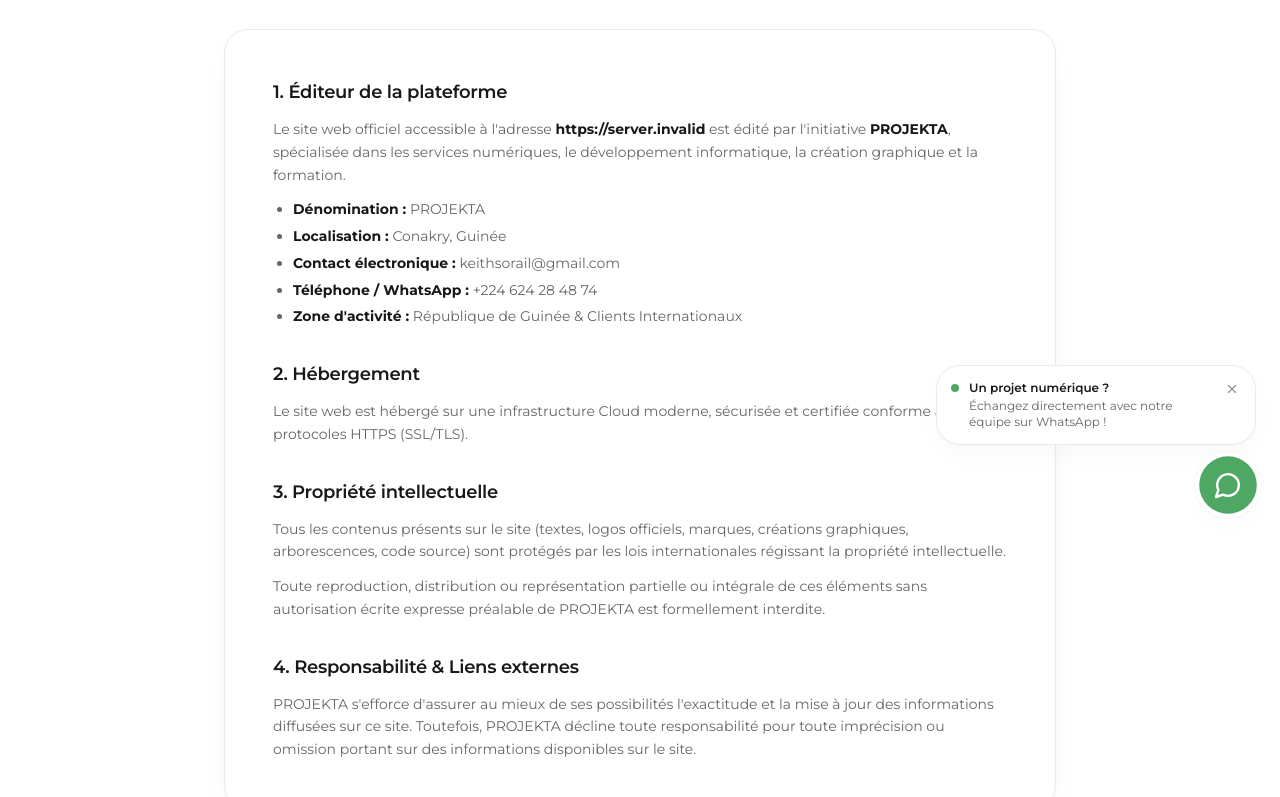
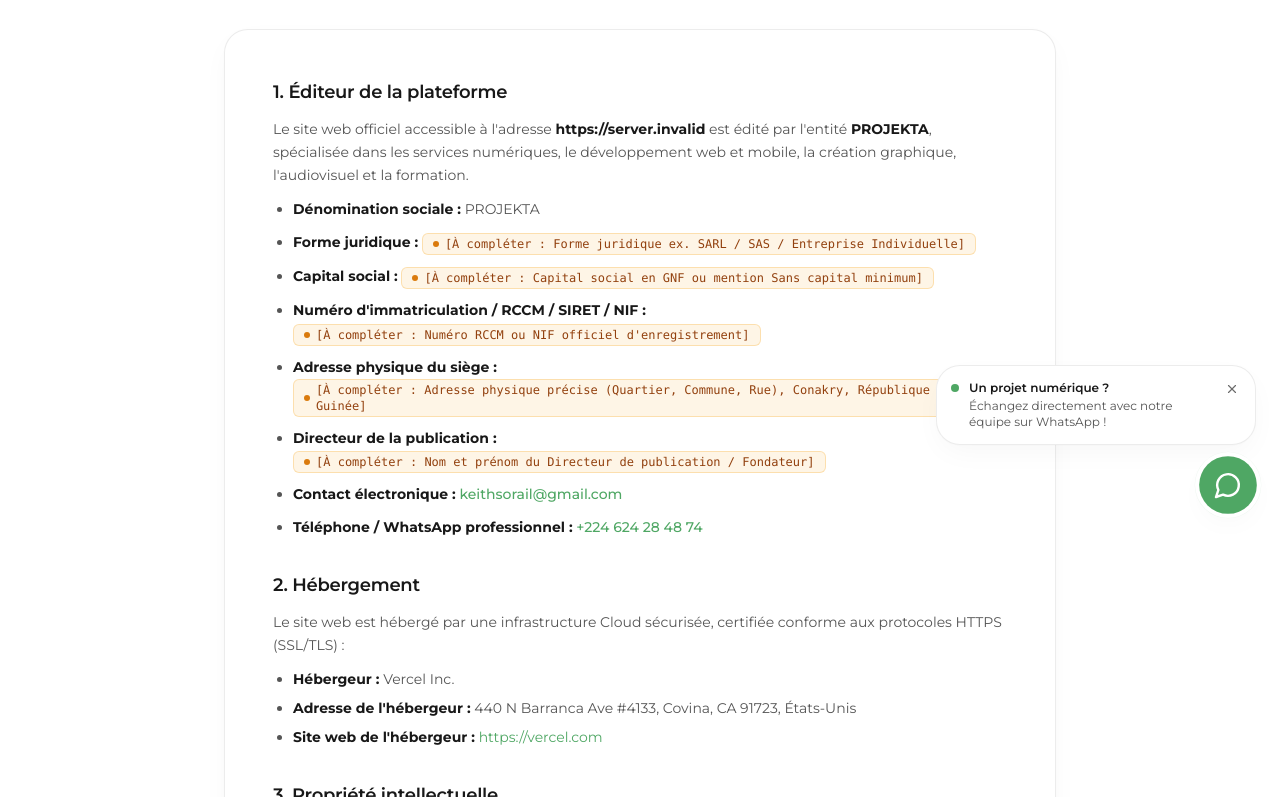
Before and after one commit to sorail742/projekta, a Next.js app: page /mentions-legales in a window 1280 px wide. Shown: the part 263-1060 px from the top of the page. Built offline with nearby package versions, Linux system fonts and the light colour scheme; no server answers.

Commit message:
fix(audit-final): add branded 404, wcag aa contrast tokens, signaled legal placeholders and viewport export

```diff
--- a/src/app/globals.css
+++ b/src/app/globals.css
@@ -6,7 +6,7 @@
   --color-primary: #4FA764;
   --color-secondary: #3D74AC;
   --color-ink: #181818;
-  --color-ink-muted: #666666;
+  --color-ink-muted: #555555;
   --color-surface-muted: #F7F8FA;
   --color-border: #E8E9EC;
 }
--- a/src/app/layout.tsx
+++ b/src/app/layout.tsx
@@ -1,4 +1,4 @@
-import type { Metadata } from "next";
+import type { Metadata, Viewport } from "next";
 import { Montserrat } from "next/font/google";
 import "./globals.css";
 import { Navbar } from "@/components/layout/Navbar";
@@ -14,6 +14,12 @@ const montserrat = Montserrat({
   variable: "--font-montserrat",
   display: "swap",
 });
+
+export const viewport: Viewport = {
+  width: "device-width",
+  initialScale: 1,
+  themeColor: "#4FA764",
+};
 
 export const metadata: Metadata = {
   title: {
--- a/src/app/mentions-legales/page.tsx
+++ b/src/app/mentions-legales/page.tsx
@@ -6,8 +6,17 @@ import { SITE_URL } from "@/lib/site";
 
 export const metadata: Metadata = {
   title: "Mentions Légales",
-  description: "Mentions légales et informations réglementaires du site officiel PROJEKTA.",
+  description: "Mentions légales, identification réglementaire et hébergement du site officiel PROJEKTA.",
 };
+
+function ToComplete({ label }: { label: string }) {
+  return (
+    <span className="inline-flex items-center gap-1.5 px-2.5 py-0.5 rounded-md bg-amber-500/10 border border-amber-500/25 text-amber-800 text-xs font-mono font-medium">
+      <span className="w-1.5 h-1.5 rounded-full bg-amber-600 animate-pulse" />
+      [À compléter : {label}]
+    </span>
+  );
+}
 
 export default function MentionsLegalesPage() {
   return (
@@ -27,24 +36,44 @@ export default function MentionsLegalesPage() {
             </h2>
             <p>
               Le site web officiel accessible à l&apos;adresse{" "}
-              <strong className="text-ink">{SITE_URL}</strong> est édité par l&apos;initiative{" "}
-              <strong className="text-ink">PROJEKTA</strong>, spécialisée dans les services numériques, le développement informatique, la création graphique et la formation.
+              <strong className="text-ink">{SITE_URL}</strong> est édité par l&apos;entité{" "}
+              <strong className="text-ink">PROJEKTA</strong>, spécialisée dans les services numériques, le développement web et mobile, la création graphique, l&apos;audiovisuel et la formation.
             </p>
-            <ul className="list-disc pl-5 space-y-1">
+            <ul className="list-disc pl-5 space-y-2.5">
               <li>
-                <strong className="text-ink">Dénomination :</strong> PROJEKTA
+                <strong className="text-ink">Dénomination sociale :</strong> PROJEKTA
               </li>
               <li>
-                <strong className="text-ink">Localisation :</strong> {COMPANY_INFO.address.city}, {COMPANY_INFO.address.country}
+                <strong className="text-ink">Forme juridique :</strong>{" "}
+                <ToComplete label="Forme juridique ex. SARL / SAS / Entreprise Individuelle" />
               </li>
               <li>
-                <strong className="text-ink">Contact électronique :</strong> {COMPANY_INFO.email}
+                <strong className="text-ink">Capital social :</strong>{" "}
+                <ToComplete label="Capital social en GNF ou mention Sans capital minimum" />
               </li>
               <li>
-                <strong className="text-ink">Téléphone / WhatsApp :</strong> {COMPANY_INFO.phoneFormatted}
+                <strong className="text-ink">Numéro d&apos;immatriculation / RCCM / SIRET / NIF :</strong>{" "}
+                <ToComplete label="Numéro RCCM ou NIF officiel d'enregistrement" />
               </li>
               <li>
-                <strong className="text-ink">Zone d&apos;activité :</strong> République de Guinée & Clients Internationaux
+                <strong className="text-ink">Adresse physique du siège :</strong>{" "}
+                <ToComplete label="Adresse physique précise (Quartier, Commune, Rue), Conakry, République de Guinée" />
+              </li>
+              <li>
+                <strong className="text-ink">Directeur de la publication :</strong>{" "}
+                <ToComplete label="Nom et prénom du Directeur de publication / Fondateur" />
+              </li>
+              <li>
+                <strong className="text-ink">Contact électronique :</strong>{" "}
+                <a href={`mailto:${COMPANY_INFO.email}`} className="text-primary hover:underline font-medium">
+                  {COMPANY_INFO.email}
+                </a>
+              </li>
+              <li>
+                <strong className="text-ink">Téléphone / WhatsApp professionnel :</strong>{" "}
+                <a href={`tel:${COMPANY_INFO.phone}`} className="text-primary hover:underline font-medium">
+                  {COMPANY_INFO.phoneFormatted}
+                </a>
               </li>
             </ul>
           </section>
@@ -54,8 +83,22 @@ export default function MentionsLegalesPage() {
               2. Hébergement
             </h2>
             <p>
-              Le site web est hébergé sur une infrastructure Cloud moderne, sécurisée et certifiée conforme aux protocoles HTTPS (SSL/TLS).
+              Le site web est hébergé par une infrastructure Cloud sécurisée, certifiée conforme aux protocoles HTTPS (SSL/TLS) :
             </p>
+            <ul className="list-disc pl-5 space-y-1.5">
+              <li>
+                <strong className="text-ink">Hébergeur :</strong> Vercel Inc.
+              </li>
+              <li>
+                <strong className="text-ink">Adresse de l&apos;hébergeur :</strong> 440 N Barranca Ave #4133, Covina, CA 91723, États-Unis
+              </li>
+              <li>
+                <strong className="text-ink">Site web de l&apos;hébergeur :</strong>{" "}
+                <a href="https://vercel.com" target="_blank" rel="noopener noreferrer" className="text-primary hover:underline">
+                  https://vercel.com
+                </a>
+              </li>
+            </ul>
           </section>
 
           <section className="space-y-3">
@@ -63,19 +106,31 @@ export default function MentionsLegalesPage() {
               3. Propriété intellectuelle
             </h2>
             <p>
-              Tous les contenus présents sur le site (textes, logos officiels, marques, créations graphiques, arborescences, code source) sont protégés par les lois internationales régissant la propriété intellectuelle.
+              Tous les éléments constitutifs du présent site (textes, graphismes, logos, typographies, icônes, animations, structure arborescente et code source) sont la propriété exclusive de PROJEKTA ou font l&apos;objet d&apos;une licence d&apos;exploitation régulière.
             </p>
             <p>
-              Toute reproduction, distribution ou représentation partielle ou intégrale de ces éléments sans autorisation écrite expresse préalable de PROJEKTA est formellement interdite.
+              Toute reproduction, représentation, modification, publication ou adaptation totale ou partielle de ces éléments, quel que soit le moyen ou le procédé utilisé, est strictement interdite sans autorisation écrite préalable de PROJEKTA.
             </p>
           </section>
 
           <section className="space-y-3">
             <h2 className="text-lg font-semibold text-ink">
-              4. Responsabilité & Liens externes
+              4. Responsabilité & Liens hypertextes
             </h2>
             <p>
-              PROJEKTA s&apos;efforce d&apos;assurer au mieux de ses possibilités l&apos;exactitude et la mise à jour des informations diffusées sur ce site. Toutefois, PROJEKTA décline toute responsabilité pour toute imprécision ou omission portant sur des informations disponibles sur le site.
+              PROJEKTA met tout en œuvre pour diffuser des informations précises et actualisées. Néanmoins, PROJEKTA ne saurait être tenue responsable des éventuelles omissions ou inexactitudes dans les contenus proposés, ni de l&apos;indisponibilité momentanée des services pour des raisons techniques ou de maintenance.
+            </p>
+            <p>
+              Les liens hypertextes éventuellement mis en place en direction d&apos;autres sites ne sauraient engager la responsabilité de PROJEKTA quant aux contenus de ces sites tiers.
+            </p>
+          </section>
+
+          <section className="space-y-3">
+            <h2 className="text-lg font-semibold text-ink">
+              5. Droit applicable et juridiction compétente
+            </h2>
+            <p>
+              Tout litige en relation avec l&apos;utilisation du site PROJEKTA est soumis au droit en vigueur en République de Guinée. En cas de contestation, les tribunaux compétents de Conakry seront seuls compétents, après tentative préalable de règlement à l&apos;amiable.
             </p>
           </section>
         </div>
--- /dev/null
+++ b/src/app/not-found.tsx
@@ -0,0 +1,63 @@
+import React from "react";
+import Link from "next/link";
+import { ArrowLeft, ArrowRight, Home, Sparkles } from "lucide-react";
+
+export default function NotFound() {
+  return (
+    <div className="min-h-[80vh] flex items-center justify-center pt-32 pb-20 px-4 sm:px-6 lg:px-8 bg-[#F7F8FA] relative overflow-hidden">
+      {/* Halos lumineux discrets */}
+      <div className="absolute top-1/4 left-1/4 w-96 h-96 bg-primary/5 rounded-full blur-3xl pointer-events-none" />
+      <div className="absolute bottom-1/4 right-1/4 w-96 h-96 bg-secondary/5 rounded-full blur-3xl pointer-events-none" />
+
+      <div className="max-w-xl w-full text-center relative z-10">
+        {/* Carte 404 épurée */}
+        <div className="bg-white rounded-3xl p-8 sm:p-12 border border-ink/[0.08] shadow-card flex flex-col items-center">
+          {/* Badge officiel */}
+          <div className="inline-flex items-center gap-2 px-3.5 py-1.5 rounded-full bg-primary/10 border border-primary/20 text-primary tagline-label text-[10px] mb-6">
+            <span className="h-1.5 w-1.5 rounded-full bg-primary animate-pulse" />
+            <span>Erreur 404 · Page introuvable</span>
+          </div>
+
+          {/* Grand numéro 404 léger et aéré */}
+          <div className="text-7xl sm:text-8xl font-extralight text-ink tracking-tight mb-2 select-none">
+            4<span className="bg-gradient-to-r from-primary to-secondary bg-clip-text text-transparent font-light">0</span>4
+          </div>
+
+          <h1 className="text-2xl sm:text-3xl font-light text-ink tracking-tight mb-3">
+            Page non <span className="font-semibold text-ink">trouvée</span>
+          </h1>
+
+          <p className="text-sm sm:text-base text-ink-muted leading-relaxed font-normal mb-8 max-w-md">
+            La page que vous recherchez n&apos;existe pas, a été déplacée ou son URL a été modifiée.
+          </p>
+
+          {/* Actions de redirection */}
+          <div className="flex flex-col sm:flex-row items-center gap-3 w-full sm:w-auto">
+            <Link
+              href="/"
+              className="w-full sm:w-auto inline-flex items-center justify-center gap-2 px-6 py-3.5 text-xs font-semibold uppercase tracking-wider text-white bg-primary hover:bg-primary-hover rounded-full shadow-soft hover:shadow-[0_0_24px_rgba(79,167,100,0.35)] transition-all duration-250 active:scale-[0.98]"
+            >
+              <Home strokeWidth={1.5} className="h-4 w-4" />
+              <span>Retour à l&apos;accueil</span>
+            </Link>
+
+            <Link
+              href="/devis"
+              className="w-full sm:w-auto inline-flex items-center justify-center gap-2 px-6 py-3.5 text-xs font-semibold uppercase tracking-wider text-ink border border-ink/20 hover:border-ink rounded-full transition-all duration-250 active:scale-[0.98]"
+            >
+              <span>Demander un devis</span>
+              <ArrowRight strokeWidth={1.5} className="h-4 w-4" />
+            </Link>
+          </div>
+
+          <div className="mt-8 pt-6 border-t border-ink/[0.06] w-full flex items-center justify-center gap-2 text-xs text-ink-muted">
+            <span>Besoin d&apos;assistance ?</span>
+            <Link href="/contact" className="text-primary font-medium hover:underline">
+              Contactez notre équipe
+            </Link>
+          </div>
+        </div>
+      </div>
+    </div>
+  );
+}
--- a/tailwind.config.ts
+++ b/tailwind.config.ts
@@ -45,8 +45,8 @@ const config: Config = {
           pure: "#0D0D0D",
           deep: "#121212",
           soft: "#262626",
-          muted: "#666666",
-          light: "#909090",
+          muted: "#555555", // Contraste WCAG AA élevé (7.4:1 sur fond blanc)
+          light: "#6B6B6B", // Contraste WCAG AA certifié (5.0:1 sur fond blanc, >= 4.5:1)
           border: "#E8E9EC",
           divider: "rgba(24, 24, 24, 0.07)",
         },
```
Also changed, not shown: src/app/politique-de-confidentialite/page.tsx (+59 -19 lines).
